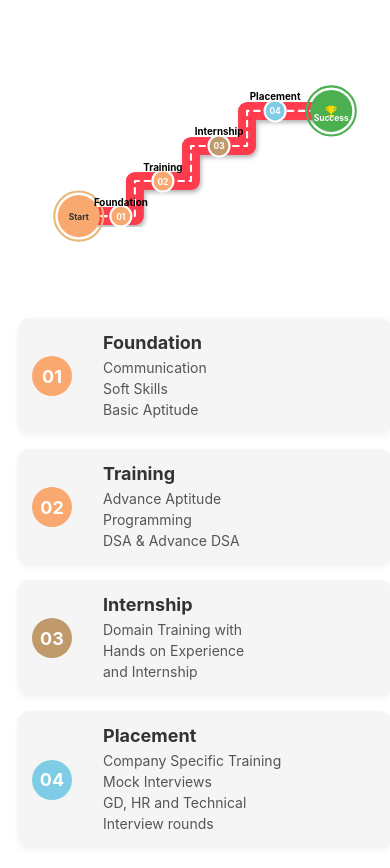
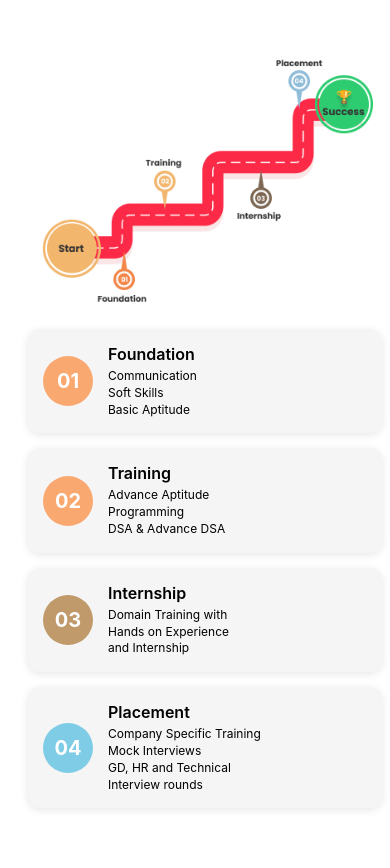
Before and after one commit to premg514/Route-map, a React (Vite) app: page / in a window 390 px wide. Shown: the top 868 px of the page. Built offline with nearby package versions, Linux system fonts and the light colour scheme.

Commit message:
created routemap

```diff
--- a/src/App.jsx
+++ b/src/App.jsx
@@ -1,4 +1,4 @@
-import CareerRoadmap from "./components/RouteMap/RouteMap"
+import CareerRoadmap from "./components/RouteMap2/RouteMap"
 
 export default function App() {
   return (
--- /dev/null
+++ b/src/components/RouteMap2/RouteMap.jsx
@@ -0,0 +1,165 @@
+"use client";
+
+import { useEffect, useState } from "react";
+import { motion } from "framer-motion";
+import {
+  RoadmapContainer,
+  Road,
+  RoadImageContainer,
+  RoadImage,
+  PackageInfo,
+  PackageItem,
+  MobileRoadmap,
+  MobileCard,
+  MobileCircle,
+  MobileContent,
+  MilestoneTitle,
+  MilestoneDescription,
+} from "./styledComponents";
+import routeMap from "../../assets/routeMap.png";
+import routeMapMobile from "../../assets/routeMapMobile.png";
+
+const CareerRoadmap = () => {
+  const [windowWidth, setWindowWidth] = useState(
+    typeof window !== "undefined" ? window.innerWidth : 1024
+  );
+
+  useEffect(() => {
+    const handleResize = () => setWindowWidth(window.innerWidth);
+    window.addEventListener("resize", handleResize);
+    return () => window.removeEventListener("resize", handleResize);
+  }, []);
+
+  const isMobile = windowWidth < 768;
+  const isTablet = windowWidth >= 768 && windowWidth < 1024;
+  const isDesktop = windowWidth >= 1024;
+
+  // Milestone data
+  const milestones = [
+    {
+      id: "foundation",
+      number: "01",
+      title: "Foundation",
+      description: "Communication\nSoft Skills\nBasic Aptitude",
+      color: "#F9A86F",
+    },
+    {
+      id: "training",
+      number: "02",
+      title: "Training",
+      description: "Advance Aptitude\nProgramming\nDSA & Advance DSA",
+      color: "#F9A86F",
+    },
+    {
+      id: "internship",
+      number: "03",
+      title: "Internship",
+      description: "Domain Training with\nHands on Experience\nand Internship",
+      color: "#C19A6B",
+    },
+    {
+      id: "placement",
+      number: "04",
+      title: "Placement",
+      description:
+        "Company Specific Training\nMock Interviews\nGD, HR and Technical\nInterview rounds",
+      color: "#7ECCE5",
+    },
+  ];
+
+  // Image path based on screen width
+  const getImagePath = () => {
+    if (isDesktop) return routeMap;
+    if (isTablet) return routeMapMobile;
+    return routeMapMobile;
+  };
+
+  return (
+    <RoadmapContainer>
+      {isDesktop  ? (
+        // Desktop and Tablet: Show only the image with the full roadmap
+        <Road>
+          <RoadImageContainer>
+            <RoadImage
+              src={getImagePath()}
+              alt="Career Roadmap Path"
+              width="100%"
+              maxWidth="1000px"
+              tabletWidth="90%"
+            />
+          </RoadImageContainer>
+
+          {/* Package Info */}
+          <PackageInfo>
+            <PackageItem
+              width={isDesktop ? "350" : "300"}
+              gradient="linear-gradient(135deg, #FF8C00, #FFB23E)"
+            >
+              Highest Package: ₹47 LPA
+            </PackageItem>
+            <PackageItem
+              width={isDesktop ? "300" : "250"}
+              gradient="linear-gradient(135deg, #FC2947, #F04A61)"
+            >
+              Average Package: ₹7.2 LPA
+            </PackageItem>
+            <PackageItem
+              width={isDesktop ? "250" : "200"}
+              gradient="linear-gradient(135deg, #2ECC71, #17A589)"
+            >
+              Minimum Package: ₹3.6 LPA
+            </PackageItem>
+          </PackageInfo>
+        </Road>
+      ) : (
+        // Mobile: Show cards with milestone info
+        <MobileRoadmap>
+          {/* Small image preview for mobile */}
+          <div style={{ marginBottom: "20px", textAlign: "center" }}>
+            <RoadImage
+              src={getImagePath()}
+              alt="Career Roadmap Path"
+              width="95%"
+              maxWidth="400px"
+            />
+          </div>
+
+          {/* Mobile cards */}
+          <div>
+            {milestones.map((milestone, index) => (
+              <motion.div
+                key={milestone.id}
+                initial={{ opacity: 0, y: 20 }}
+                animate={{ opacity: 1, y: 0 }}
+                transition={{ delay: index * 0.2, duration: 0.5 }}
+              >
+                <MobileCard>
+                  <MobileCircle bgColor={milestone.color}>
+                    {milestone.number}
+                  </MobileCircle>
+                  <MobileContent>
+                    <MilestoneTitle>{milestone.title}</MilestoneTitle>
+                    <MilestoneDescription>
+                      {milestone.description.split("\n").map((line, i) => (
+                        <span key={i}>
+                          {line}
+                          {i < milestone.description.split("\n").length - 1 && (
+                            <br />
+                          )}
+                        </span>
+                      ))}
+                    </MilestoneDescription>
+                  </MobileContent>
+                </MobileCard>
+              </motion.div>
+            ))}
+          </div>
+
+
+        </MobileRoadmap>
+      )}
+    </RoadmapContainer>
+  );
+};
+
+export default CareerRoadmap;
--- /dev/null
+++ b/src/components/RouteMap2/styledComponents.js
@@ -0,0 +1,151 @@
+import styled from "styled-components";
+
+export const RoadmapContainer = styled.div`
+  background-color: #ffffff;
+  padding: 10px;
+  width: 100%;
+  min-height: 100vh;
+  position: relative;
+  font-family: "Inter", sans-serif;
+  color: white;
+  overflow: hidden;
+  display: flex;
+  justify-content: center;
+  align-items: center;
+`;
+
+export const Road = styled.div`
+  position: relative;
+  width: 100%;
+  height: 600px;
+
+  @media (max-width: 1024px) {
+    height: 450px;
+  }
+`;
+
+export const RoadImageContainer = styled.div`
+  position: absolute;
+  width: 100%;
+  height: 100%;
+  z-index: 1;
+  display: flex;
+  justify-content: center;
+  align-items: center;
+`;
+
+export const RoadImage = styled.img`
+  width: ${(props) => props.width || "100%"};
+  max-width: ${(props) => props.maxWidth || "1000px"};
+  height: auto;
+  object-fit: contain;
+
+  @media (max-width: 1024px) {
+    width: ${(props) => props.tabletWidth || "90%"};
+    max-width: ${(props) => props.tabletMaxWidth || "700px"};
+    object-fit: contain;
+  }
+
+  @media (max-width: 768px) {
+    width: ${(props) => props.mobileWidth || "95%"};
+    max-width: ${(props) => props.mobileMaxWidth || "480px"};
+    object-fit: contain;
+  }
+`;
+
+export const MilestoneTitle = styled.h3`
+  margin: 0 0 8px 0;
+  font-size: 18px;
+  font-weight: 600;
+  color: #000000;
+
+  @media (max-width: 768px) {
+    font-size: 16px;
+    margin-bottom: 4px;
+  }
+`;
+
+export const MilestoneDescription = styled.p`
+  margin: 0;
+  font-size: 14px;
+  color: #000000;
+  line-height: 1.4;
+
+  @media (max-width: 768px) {
+    font-size: 12px;
+  }
+`;
+
+export const PackageInfo = styled.div`
+  position: absolute;
+  top: 20px;
+  left: 20px;
+  display: flex;
+  flex-direction: column;
+  align-items: center;
+  gap: 10px;
+  z-index: 2;
+
+  @media (max-width: 1200px) {
+    top: 10px;
+    left: 10px;
+  }
+`;
+
+export const PackageItem = styled.div`
+  background: ${(props) => props.gradient};
+  color: white;
+  padding: 10px 20px;
+  border-radius: 30px;
+  font-weight: 600;
+  text-align: center;
+  width: ${(props) => props.width}px;
+  box-shadow: 0 4px 8px rgba(0, 0, 0, 0.1);
+
+  @media (max-width: 1200px) {
+    padding: 8px 16px;
+    font-size: 14px;
+  }
+
+  @media (max-width: 768px) {
+    width: 100%;
+    padding: 8px 16px;
+    font-size: 14px;
+  }
+`;
+
+export const MobileRoadmap = styled.div`
+  display: flex;
+  flex-direction: column;
+  width: 100%;
+  padding: 0 10px;
+`;
+
+export const MobileCard = styled.div`
+  display: flex;
+  align-items: center;
+  background-color: #f5f5f5;
+  border-radius: 12px;
+  padding: 15px;
+  margin-bottom: 15px;
+  box-shadow: 0 2px 8px rgba(0, 0, 0, 0.1);
+`;
+
+export const MobileCircle = styled.div`
+  width: 50px;
+  height: 50px;
+  border-radius: 50%;
+  background-color: ${(props) => props.bgColor};
+  display: flex;
+  justify-content: center;
+  align-items: center;
+  color: white;
+  font-weight: bold;
+  font-size: 20px;
+  margin-right: 15px;
+  flex-shrink: 0;
+`;
+
+export const MobileContent = styled.div`
+  flex: 1;
+`;
```
Also changed, not shown: src/assets/routeMap.png (added), src/assets/routeMapMobile.png (added).
